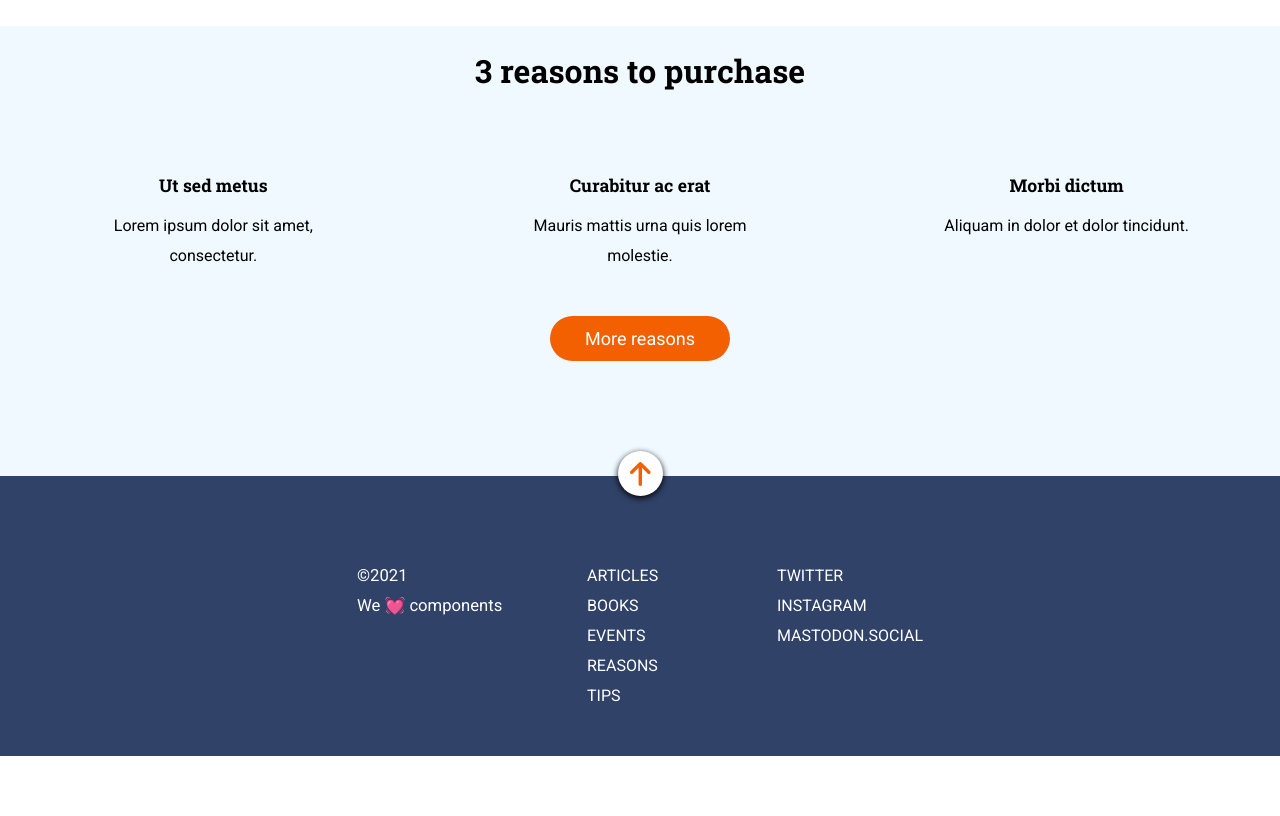
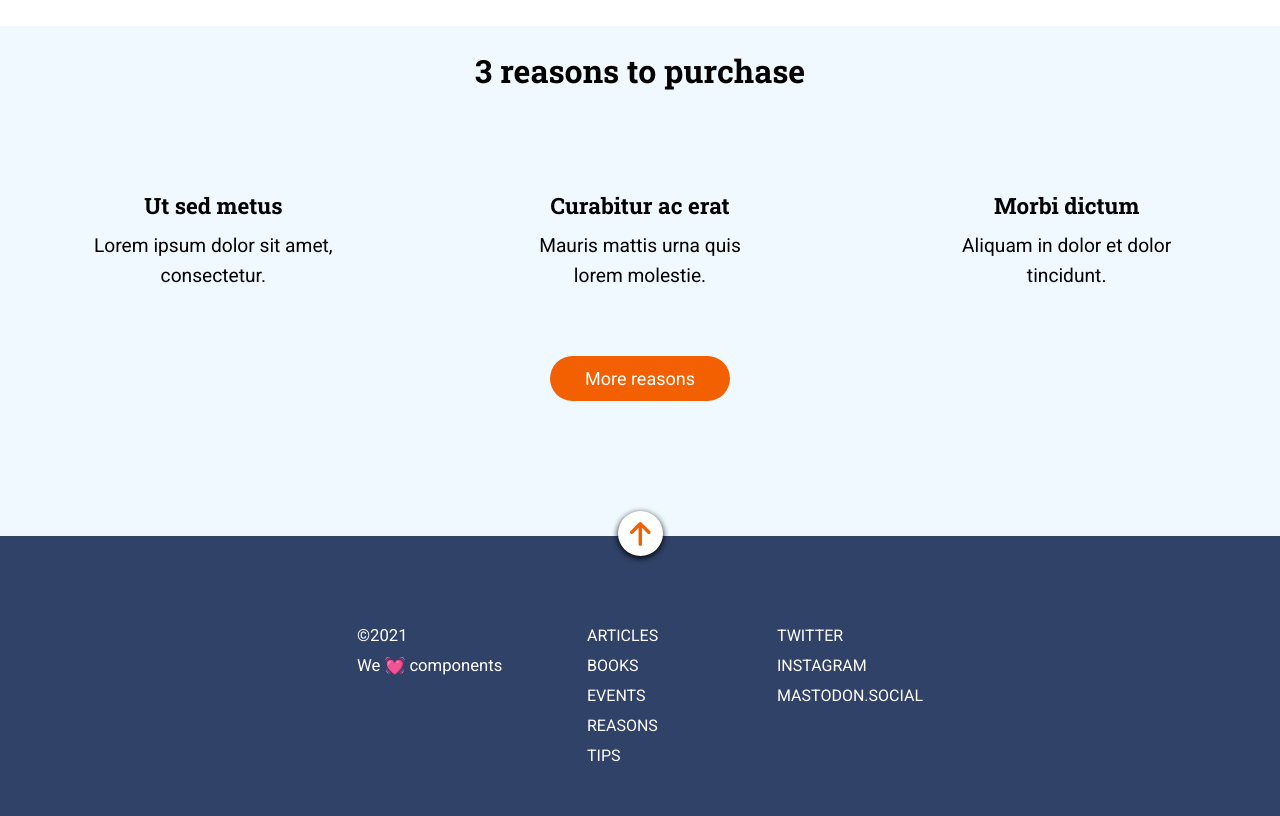
Before and after one commit to Adalab/modulo-1-evaluacion-final-aliciaggz, a website: page docs/index.html in a window 1280 px wide. Shown: the part 1075-1891 px from the top of the page. Before the commit the page ends 1831 px from the top, so only its background shows below. Drawn offline with nearby package versions, Linux system fonts and the light colour scheme; files that its build step writes are made by us from their sources.

Commit message:
purchase width article

```diff
--- a/src/scss/layout/_page.scss
+++ b/src/scss/layout/_page.scss
@@ -91,12 +91,13 @@
       font-size: 2em;
       @media (min-width: 768px) {
         grid-column: 2;
+        width: 400px;
       }
     }
 
     &--article {
       text-align: center;
-      width: 160px;
+      width: 200px;
 
       @media (min-width: 1024px) {
         width: 250px;
@@ -118,6 +119,7 @@
       }
       &.t3 {
         grid-row: 4;
+        padding-bottom: 20px;
 
         @media (min-width: 768px) {
           grid-column: 3;
@@ -128,12 +130,12 @@
 
     .sect2_article-title {
       font-family: $fontRobotoSlab;
-      font-size: 1.1rem;
+      font-size: 1.4em;
       margin-bottom: 10px;
     }
     .sect2_article--text {
       font-family: $fontRobotoReg;
-      font-size: 1rem;
+      font-size: 1.2rem;
     }
   }
 
@@ -163,6 +165,7 @@
       color: white;
       text-decoration: none;
       padding: 20px;
+      transition: color;
 
       &:hover {
         color: $colorOrange;
```
